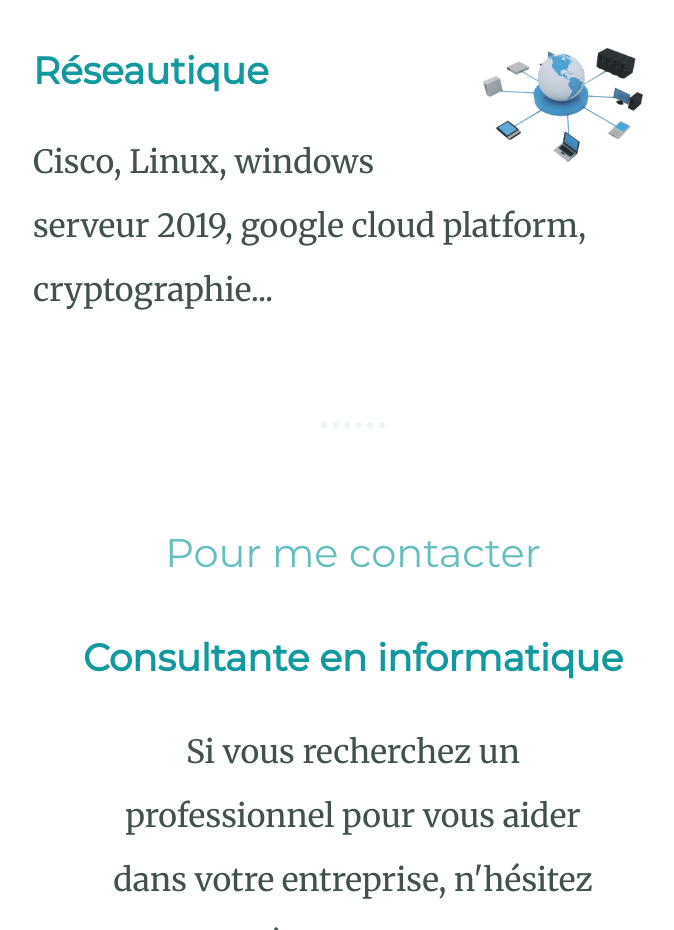
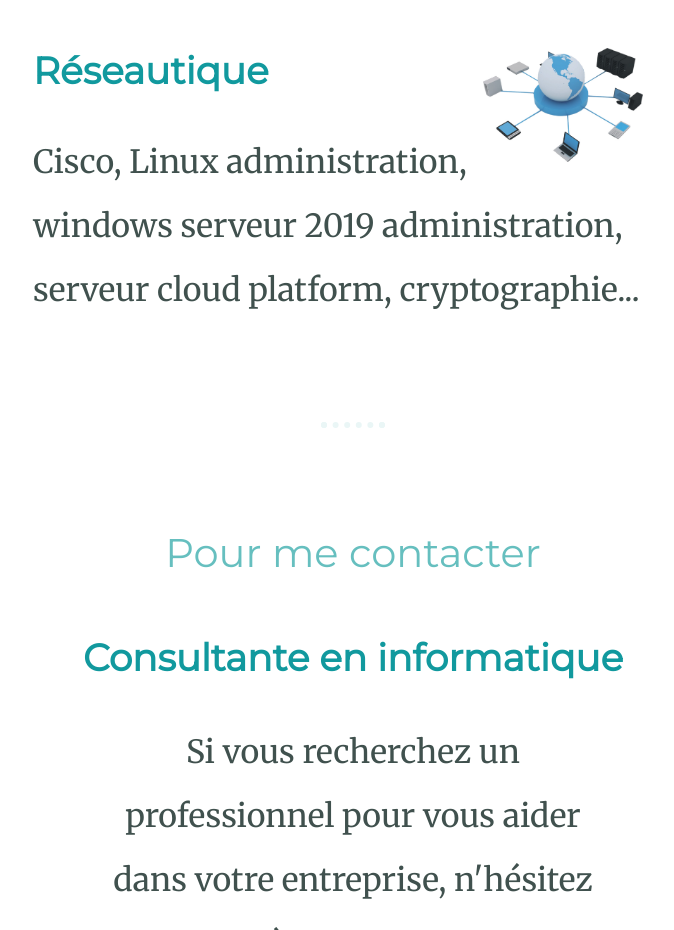
Before and after one commit to profweb-bdeb/profweb-bdeb.github.io, a plain HTML site: page index.html in a window 1280 px wide. Shown: the part 1940-2870 px from the top of the page, without its empty margins (287-961 px from the left). Drawn offline with Linux system fonts and the light colour scheme.

Commit message:
competences modifiees

```diff
--- a/index.html
+++ b/index.html
@@ -44,7 +44,7 @@
         <div class="skill-row">
           <img class="reseau-img" src="images/glonet.jpg" alt="reseau-img">
           <h3>Réseautique</h3>
-          <p class="reseau-skill-description">Cisco, Linux, windows serveur 2019, google cloud platform, cryptographie...</p>
+          <p class="reseau-skill-description">Cisco, Linux administration, windows serveur 2019 administration, serveur cloud platform, cryptographie...</p>
         </div>
       </div>
       <hr>
```
